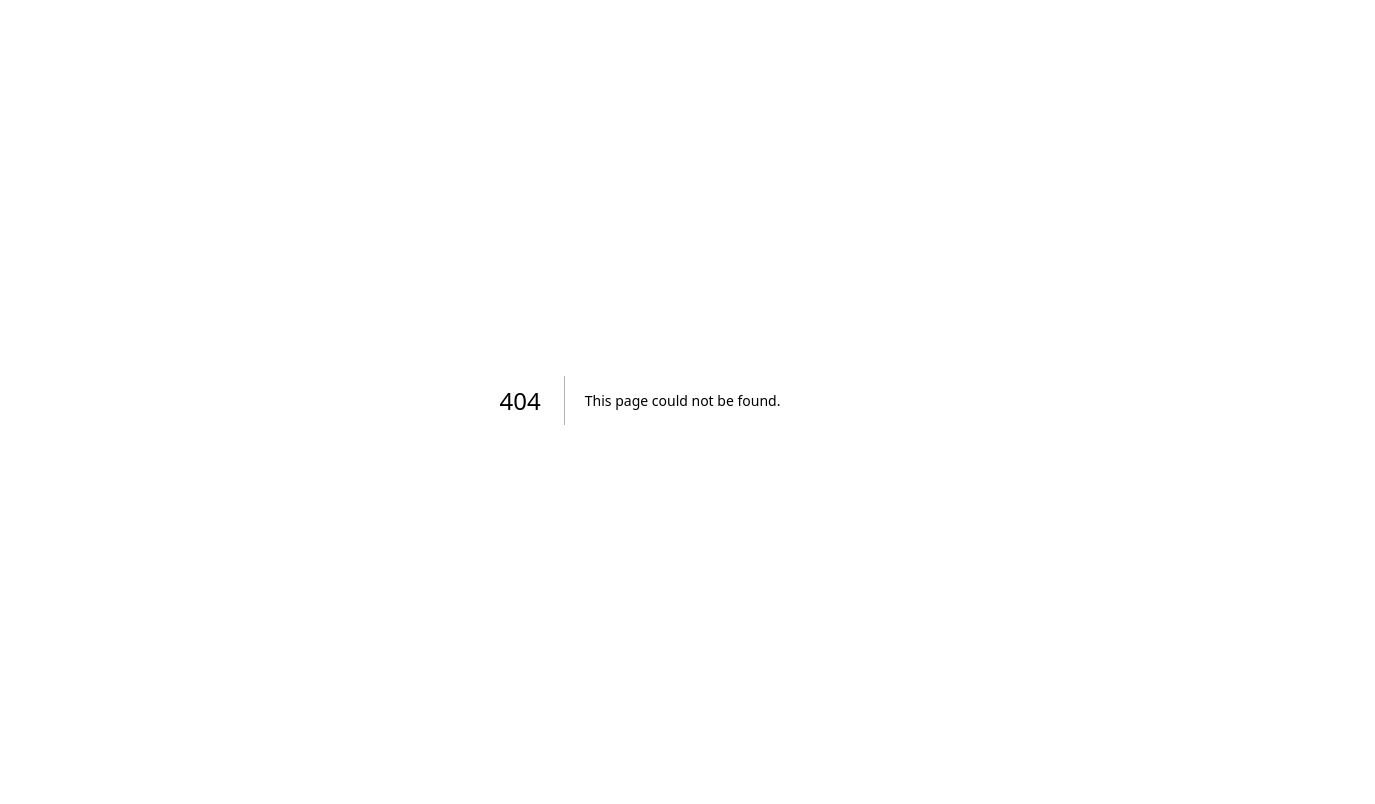
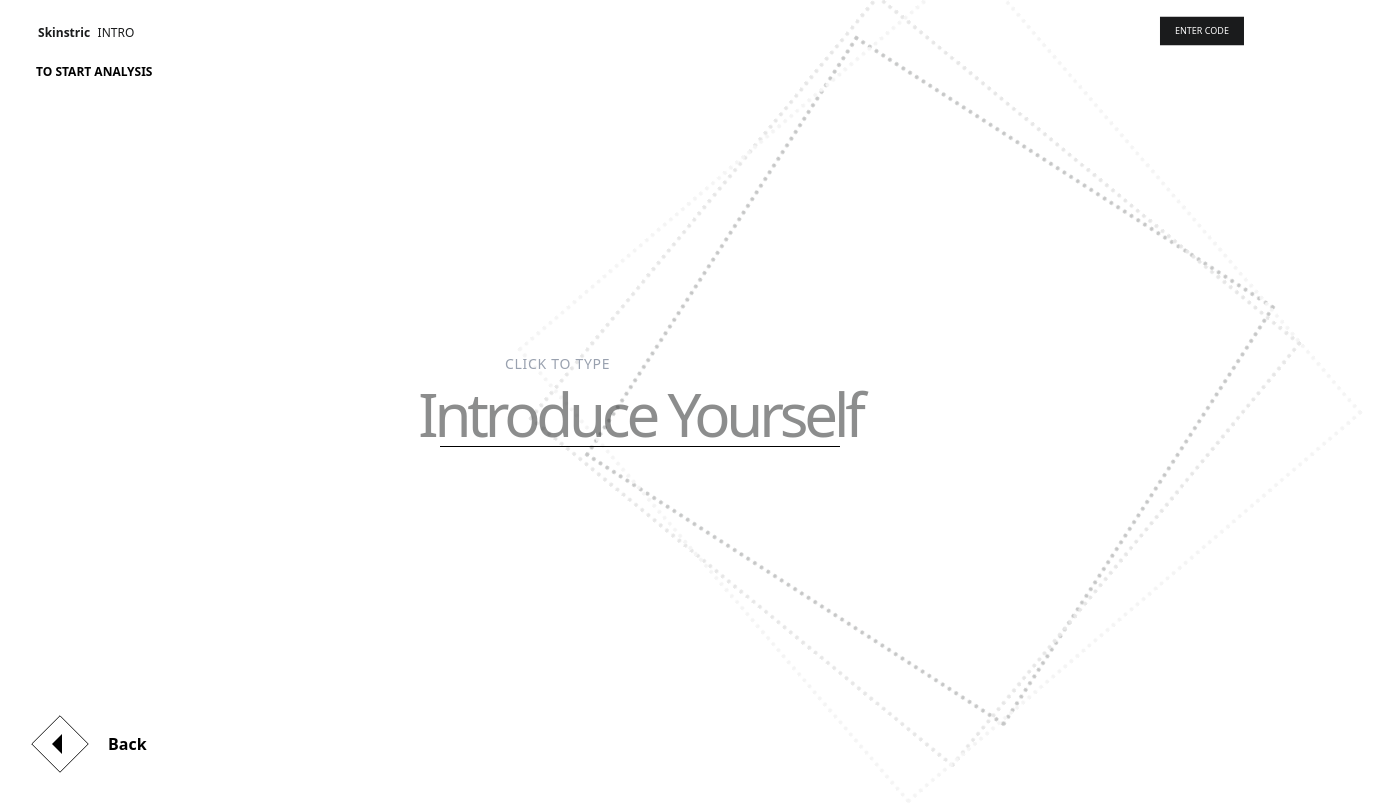
Before and after one commit to LavelleAli/Lavelle-Skinstric-Internship, a Next.js app: page /testing in a window 1280 px wide. Before the commit this address had no page. Shown: the whole page, 1375 px wide, since content can reach past the window. Built offline with nearby package versions, Linux system fonts and the light colour scheme.

Commit message:
Update: created 'testing page and completed scaffolding of HTML structure; began implementing JS logic and successfully hit API

```diff
--- a/app/globals.css
+++ b/app/globals.css
@@ -1,8 +1,10 @@
 @import "tailwindcss";
 
-*{
-  box-sizing: border-box;
-  border: 0 solid;
-  margin: 0;
-  padding: 0;
+@layer base {
+  * {
+    box-sizing: border-box;
+    border: 0 solid;
+    margin: 0;
+    padding: 0;
+  }
 }
--- a/app/page.js
+++ b/app/page.js
@@ -4,41 +4,15 @@ import axios from "axios";
 import Image from "next/image";
 import styles from "@/styles/HomePage.module.css";
 import { MdArrowLeft } from "react-icons/md";
+import { RiArrowRightSFill } from "react-icons/ri";
+import NavBar from "@/components/navBar/page";
 
 export default function Home() {
-  const [data, setData] = useState([]);
-  const [error, setError] = useState(null);
-  const [loading, setLoading] = useState(true);
 
-  const fetchAPI = useEffectEvent(async () => {
-    try {
-      const { data } = await axios.get(
-        `https://us-central1-frontend-simplified.cloudfunctions.net/skinstricPhaseOne`,
-      );
-      setData(data);
-      console.log(data);
-    } catch (err) {
-      setError(err);
-    }
-  });
-
-  useEffect(() => {
-    fetchAPI();
-  }, []);
 
   return (
     <>
-      <div className={styles.navbarContainer}>
-        <div className={styles.navContent}>
-          <a href="" className={styles.navLink}>Skinstric</a>
-          <div className={styles.navBarLeftContent}>
-            <Image src="" alt="" className={styles.bracket} />
-            <p>INTRO</p>
-            <Image src="" alt="" className={styles.bracket} />
-          </div>
-        </div>
-        <button className={styles.navBtn}>ENTER CODE</button>
-      </div>
+      <NavBar />
       <div className="nextRouteAnnouncerForScreenreadersComeBackToThisLater"></div>
       <div>
         <div className={styles.row}>
@@ -50,7 +24,7 @@ export default function Home() {
           </div> */}
           <div className={styles.main_heading}>
             <h1 className={styles.heading}>
-              Sophisticated <br/> <span>skincare</span>
+              Sophisticated <br /> <span>skincare</span>
             </h1>
           </div>
           <div className={styles.sub_heading}>
@@ -65,19 +39,19 @@ export default function Home() {
               <div className={styles.lsContentBorder}></div>
               <button className={styles.lsDiscoverBtn}>
                 <div className={styles.playBtnBrdr}></div>
-               <MdArrowLeft  className={styles.arrowLeft}/>
+                <MdArrowLeft className={styles.arrowLeft} />
                 <span>Discover A.I.</span>
               </button>
             </div>
           </div>
-          <div id="right_selection">
-            <div>
-              <div></div>
+          <div className={styles.right_selection}>
+            <div className={styles.rsContent}>
+              <div className={styles.rsContentBorder}></div>
               <a href="">
-                <button>
+                <button className={styles.rsBtn}>
                   TAKE TEST
-                  <div></div>
-                  <span>(playbutton)</span>
+                  <div className={styles.rsBtnIcon}></div>
+                  <RiArrowRightSFill className={styles.arrowRight} />
                 </button>
               </a>
             </div>
--- /dev/null
+++ b/app/testing/page.js
@@ -0,0 +1,153 @@
+"use client";
+import { useState } from "react";
+import axios from "axios";
+import NavBar from "@/components/navBar/page";
+import { MdArrowLeft } from "react-icons/md";
+
+const wait = (ms) => new Promise((resolve) => setTimeout(resolve, ms));
+
+const Testing = () => {
+  const [step, setStep] = useState("name");
+  const [name, setName] = useState("");
+  const [location, setLocation] = useState("");
+  const [data, setData] = useState([]);
+  const [error, setError] = useState(null);
+  const [loading, setLoading] = useState(false);
+
+  const fetchAPI = async () => {
+    setLoading(true);
+    try {
+      const [{ data }] = await Promise.all([
+        axios.post(
+          `https://us-central1-frontend-simplified.cloudfunctions.net/skinstricPhaseOne`,
+          { name, location },
+        ),
+        wait(30000),
+      ]);
+      setData(data);
+      setStep("done");
+    } catch (err) {
+      setError(err);
+    } finally {
+      setLoading(false);
+    }
+  };
+
+  const handleSubmit = (e) => {
+    e.preventDefault();
+    if (step === "name") {
+      if (!name.trim()) return;
+      setStep("location");
+      return;
+    }
+    if (!location.trim()) return;
+    fetchAPI();
+  };
+
+  return (
+    <>
+      <NavBar />
+      <div className="min-h-[30vh] flex flex-col items-center justify-center bg-white text-center">
+        <div className="absolute top-16 left-9 text-left">
+          <p className="font-semibold text-xs">TO START ANALYSIS</p>
+        </div>
+      </div>
+
+      <div className="relative flex flex-col items-center justify-center mb-40 w-full h-full">
+        {loading ? (
+          <>
+            <p className="text-sm sm:text-2xl font-normal text-center text-[#717171] z-10 mb-4">
+              Processing Submission
+            </p>
+            <div className="h-24 w-24">
+
+            </div>
+          </>
+        ) : step === "done" ? (
+          <>
+            <p className="text-sm sm:text-2xl font-normal text-center text-[#1A1B1C] z-10 mb-4">
+              Thank You!
+            </p>
+            <p className="text-sm sm:text-xl font-normal text-center text-[1A1B1C] z-10 text-[#6d6d6d]">
+              Proceed for the next step
+            </p>
+          </>
+        ) : (
+          <form
+            action="javascript:throw new Error('React form unexpectedly submitted.')"
+            onSubmit={handleSubmit}
+            className="relative z-10"
+          >
+            <div className="flex flex-col items-center"></div>
+            {step === "name" ? (
+              <>
+                <p className="relative left-[300px] text-sm text-gray-400 tracking-wider uppercase mb-1 mt-10 ">
+                  CLICK TO TYPE
+                </p>
+                <input
+                  type="text"
+                  className="text-5xl sm:text-6xl font-normal text-center bg-transparent pt-1 tracking-[-0.07em] leading-[64px] text-[#1A1B1C] z-10 focus:outline-none "
+                  placeholder="Introduce Yourself"
+                  autoComplete="off"
+                  autoFocus
+                  name="name"
+                  value={name}
+                  onChange={(e) => setName(e.target.value)}
+                />
+              </>
+            ) : (
+              <>
+                <p className="relative left-[300px] text-sm text-gray-400 tracking-wider uppercase mb-1 mt-10">
+                  CLICK TO TYPE
+                </p>
+                <input
+                  type="text"
+                  className="text-5xl sm:text-6xl font-normal text-center bg-transparent pt-1 tracking-[-0.07em] leading-[64px] text-[#1A1B1C] z-10 focus:outline-none "
+                  placeholder="Your City Name"
+                  autoComplete="off"
+                  autoFocus
+                  name="location"
+                  value={location}
+                  onChange={(e) => setLocation(e.target.value)}
+                />
+              </>
+            )}
+            <button className="sr-only" type="submit">
+              Submit
+            </button>
+            <div className="border-b-1 border-black w-100 mx-auto "></div>
+          </form>
+        )}
+
+        <div className="position absolute left-170 top-00 w-[500px] h-[500px] border-4 border-dotted border-[#c5c6c6] animate-[spin_60s_linear_infinite] "></div>
+
+        <div className="position absolute left-160 top-00 w-[550px] h-[550px] border-4 border-dotted border-[#e6e6e6] animate-[spin_50s_linear_infinite] "></div>
+
+        <div className="position absolute left-160 top-00 w-[600px] h-[600px] border-4 border-dotted border-[#f4f4f4] animate-[spin_40s_linear_infinite] "></div>
+      </div>
+
+      <div className="absolute bottom-38.5 md:bottom-8 w-full flex justify-between md:px-9 px-13">
+        <a href="" className="inset-0" aria-label="Back">
+          <div>
+            {/* <div className="relative w-12 h-12 flex items-center justify-center border birder-[#1A1B1C] rotate-45 scale-[1] am:hidden">
+                    <span className="rotate-[-45deg] text-xs font-semibold sm:hidden">Back</span>
+                </div> */}
+
+            <div className="group hidden sm:flex flex-row relative justify-center items-center">
+              <div className="w-12 h-12 hidden sm:flex justify-center border border-[1A1B1...e-45 scale-[0.85] group-hover:scale-[0.92] ease duration-300 rotate-45 "></div>
+              <span className="absolute left-[15px] bottom-[13px] scale-[0.9] rotate-180 hidden sm:block group-hover:scale-[0.92] ease duration-300"></span>
+
+              <MdArrowLeft className="absolute left-[-2px] text-5xl" />
+
+              <span className="text-md font-semibold hidden sm:block ml-6">
+                Back
+              </span>
+            </div>
+          </div>
+        </a>
+      </div>
+    </>
+  );
+};
+
+export default Testing;
--- /dev/null
+++ b/components/navBar/page.js
@@ -0,0 +1,25 @@
+import React from "react";
+import styles from "@/styles/HomePage.module.css";
+import Image from "next/image";
+
+const NavBar = () => {
+  return (
+    <>
+      <div className={styles.navbarContainer}>
+        <div className={styles.navContent}>
+          <a href="" className={styles.navLink}>
+            Skinstric
+          </a>
+          <div className={styles.navBarLeftContent}>
+            {/* <Image src="" alt="" className={styles.bracket} /> */}
+            <p>INTRO</p>
+            {/* <Image src="" alt="" className={styles.bracket} /> */}
+          </div>
+        </div>
+        <button className={styles.navBtn}>ENTER CODE</button>
+      </div>
+    </>
+  );
+};
+
+export default NavBar;
--- a/styles/HomePage.module.css
+++ b/styles/HomePage.module.css
@@ -2,19 +2,20 @@
 /* Navbar Styles */
 /* ==================================== */
 
-.navbarContainer{
-    padding-block: calc(var(--spacing)*3);
+.navbarContainer {
+  padding: 0 22px;
+  padding-block: calc(var(--spacing) * 3);
   justify-content: space-between;
   flex-direction: row;
   width: 100%;
   display: flex;
-    margin-bottom: calc(var(--spacing)*3);
+  margin-bottom: calc(var(--spacing) * 3);
   z-index: 1000;
   position: relative;
 }
 
 .navContent {
-    padding-top: calc(var(--spacing)*1);
+  padding-top: calc(var(--spacing) * 1);
   justify-content: center;
   align-items: center;
   flex-direction: row;
@@ -25,6 +26,7 @@
 
 .navLink {
   margin-right: 10px;
+  font-weight: 700;
 }
 
 .navBtn {
@@ -32,6 +34,7 @@
   background-color: #1a1b1c;
   color: #fcfcfc;
   padding: 10px 20px;
+  font-size: 12px;
 }
 
 /*============================= */
@@ -71,7 +74,7 @@
   text-transform: uppercase;
   color: #1a1b1c;
   font-weight: 500;
-    font-size:14px;
+  font-size: 14px;
   line-height: 1.4;
 }
 
@@ -118,7 +121,8 @@
   display: flex;
   justify-content: center;
   align-items: center;
-
+  cursor: pointer;
+  gap: calc(var(--spacing) * 4);
 }
 
 .playBtnBrdr {
@@ -129,8 +133,6 @@
   border: 1px solid #1a1b1c;
   transition: all 0.3s ease-in-out;
   margin-right: 10px;
-
-
 }
 
 .arrowLeft {
@@ -138,4 +140,80 @@
   top: -2px;
   left: -4px;
   font-size: 36px;
+  cursor: pointer;
 }
+
+/* ----------------------- */
+/* Right Selection Styles */
+/* ----------------------- */
+
+.right_selection {
+  position: fixed;
+  top: 50%;
+  right: 10%;
+  width: 500px;
+  height: 500px;
+  display: flex;
+  justify-content: center;
+  align-items: center;
+  translate: 50% -50%;
+  transition: all 0.5s ease-in-out;
+}
+
+.rsContent {
+  position: relative;
+  width: 100%;
+  height: 100%;
+  display: flex;
+  justify-content: center;
+  align-items: center;
+}
+
+.rsContentBorder {
+  position: fixed;
+  right: -50%;
+  bottom: 0;
+  height: 100%;
+  width: 100%;
+  rotate: 45deg;
+  border: 1px dotted #a0a4ab;
+}
+
+.rsBtn {
+  position: absolute;
+  top: 50%;
+  left: 50%;
+  display: inline-flex;
+  height: calc(var(--spacing) * 9);
+  translate: -20%;
+  cursor: pointer;
+  justify-content: center;
+  align-items: center;
+  gap: calc(var(--spacing) * 4);
+  border-radius: var(--radius-md);
+  padding-inline: calc(var(--spacing) * 1);
+  padding-block: calc(var(--spacing) * 1);
+  font-size: var(--text-sm);
+  line-height: var(--text-sm--line-height);
+  font-weight: var(--font-weight-normal);
+  white-space: no-wrap;
+  color: #1a1b1c;
+  transition: all 0.15s ease-in-out;
+}
+
+.rsBtnIcon {
+  width: 30px;
+  height: 30px;
+  rotate: 45deg;
+  border: 1px solid black;
+  transition: all 0.3s ease-in-out;
+}
+
+.arrowRight {
+  position: absolute;
+  right: 2;
+  font-size: 32px;
+  scale: 0.9;
+  cursor: pointer;
+  transition: all 0.3s;
+}
```
Also changed, not shown: public/Rectangle.png (added). Lines whose indentation alone changed are shown as unchanged.
